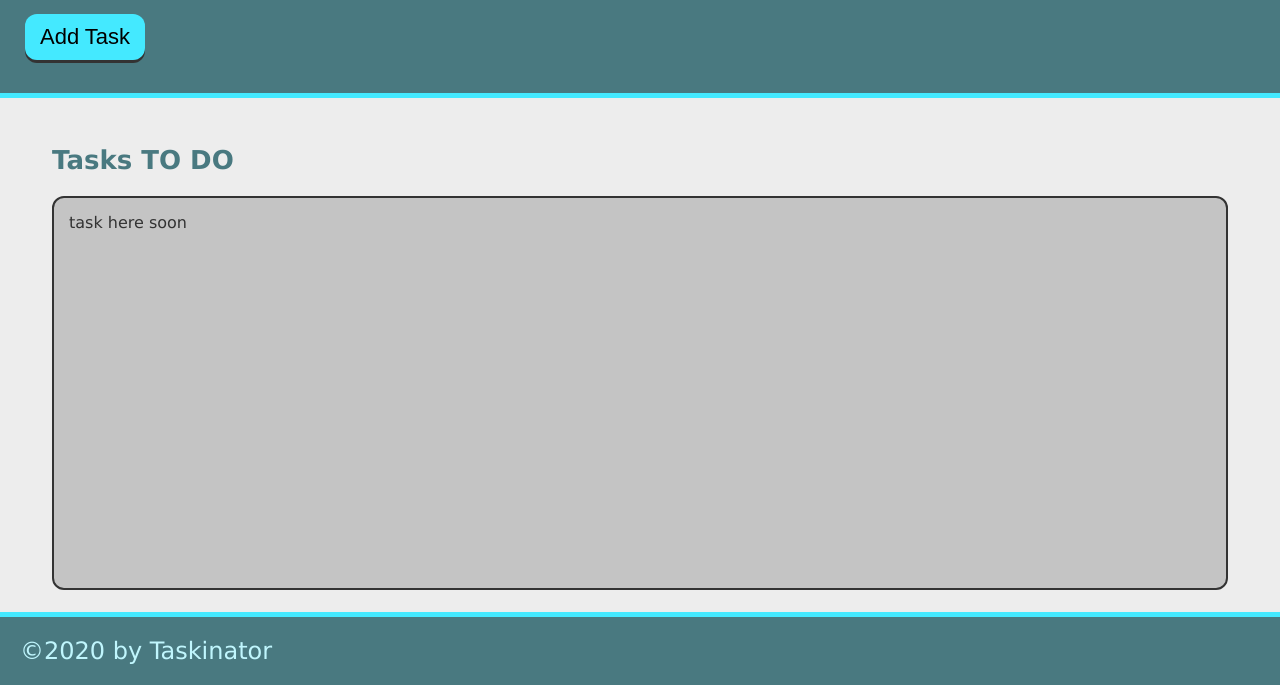
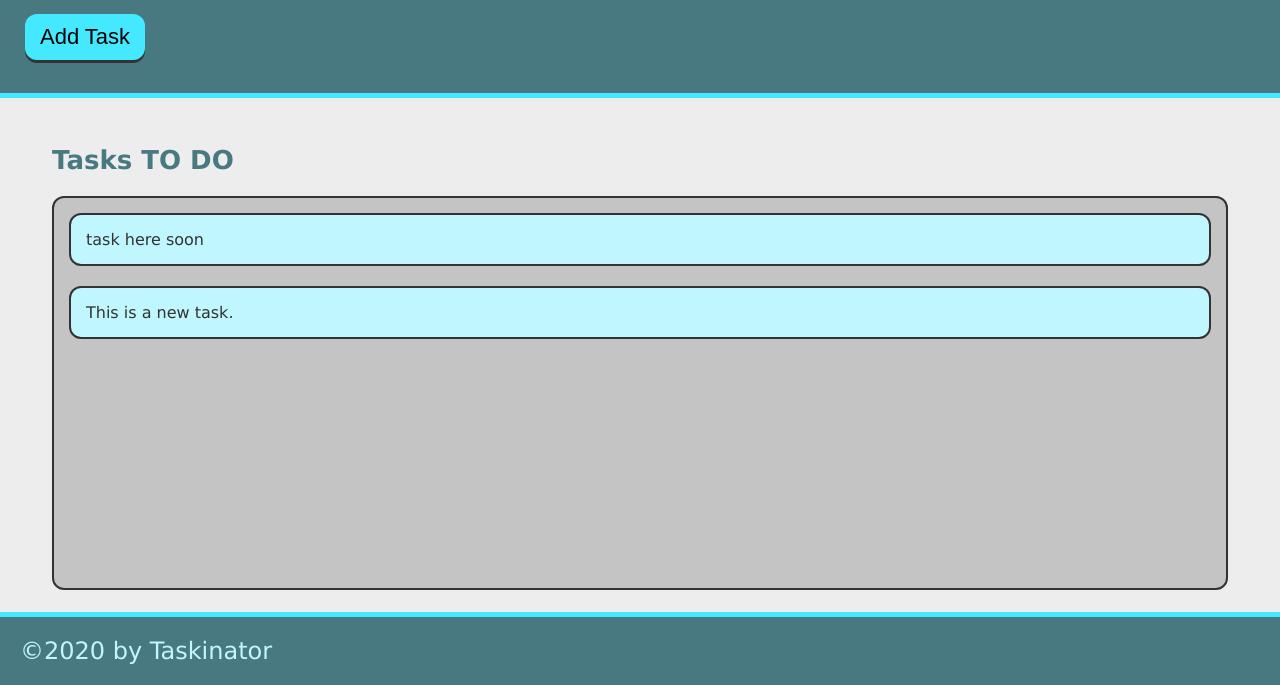
Before and after one commit to japankid-code/taskinator, a plain HTML site: page index.html in a window 1280 px wide. Both pictures are taken after a click on the button "Add Task". Shown: the part 115-800 px from the top of the page. Drawn offline with Linux system fonts and the light colour scheme.

Commit message:
button click now adds list item dynamically

```diff
--- a/assets/js/script.js
+++ b/assets/js/script.js
@@ -1,5 +1,9 @@
 var buttonEl = document.querySelector("#save-task");
-console.log(buttonEl);
+var tasksToDoEl = document.querySelector("#tasks-to-do");
+
 buttonEl.addEventListener("click", function() {
-    alert("button clicked");
+    let listItemEl = document.createElement("li");
+    listItemEl.className = "task-item";
+    listItemEl.textContent = "This is a new task.";
+    tasksToDoEl.appendChild(listItemEl);
 });
--- a/index.html
+++ b/index.html
@@ -16,14 +16,14 @@
     <main class="page-content">
         <section class="task-list-wrapper">
             <h2 class="list-title">Tasks TO DO</h2>
-            <ul class="task-list">
-                <li>task here soon</li>
+            <ul class="task-list" id="tasks-to-do">
+                <li class="task-item">task here soon</li>
             </ul>
         </section>
     </main>
     <footer>
         &copy;2020 by Taskinator
     </footer>
-    <script src="./assets/js/script.js"></script>
 </body>
+<script src="./assets/js/script.js"></script>
 </html>
```
